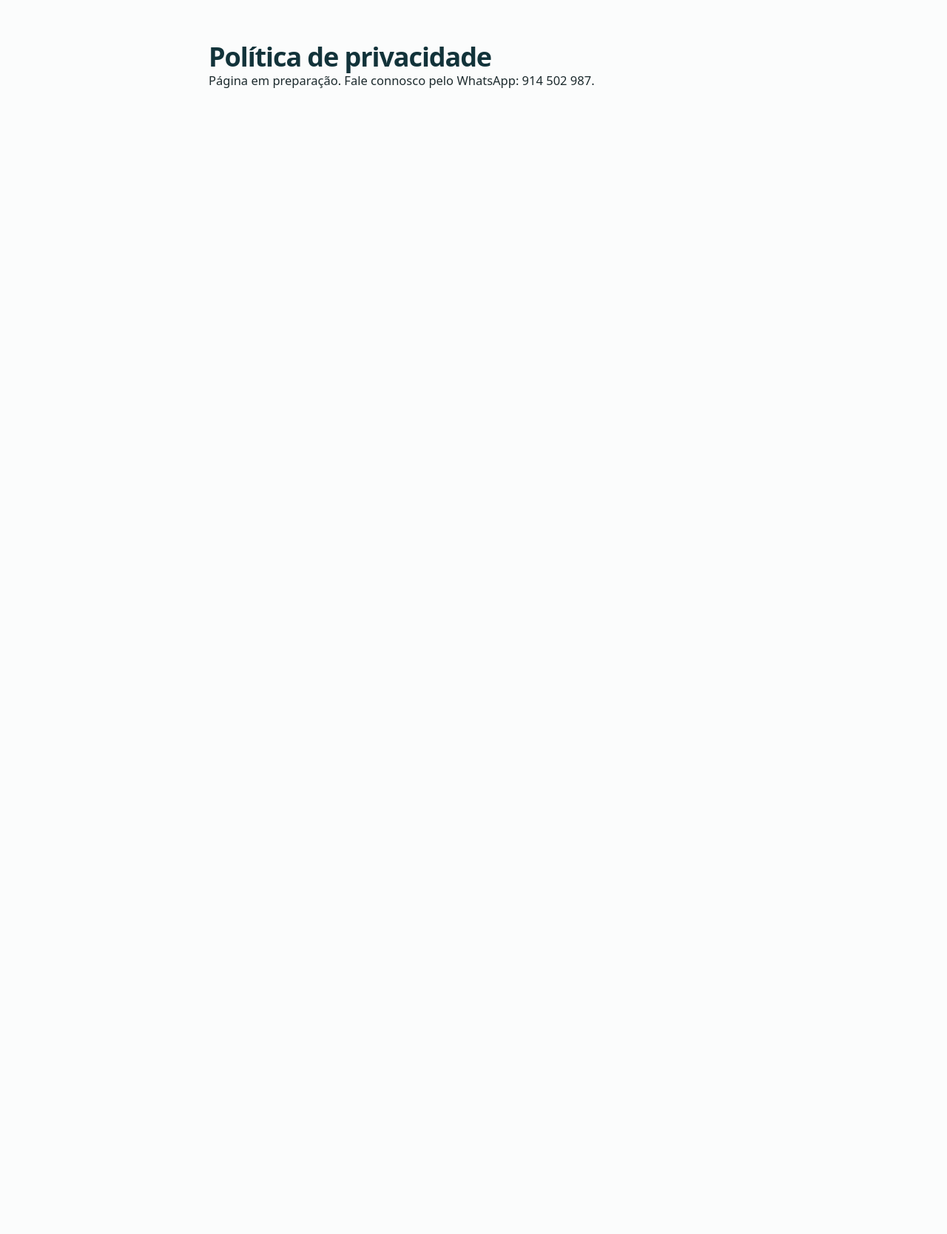
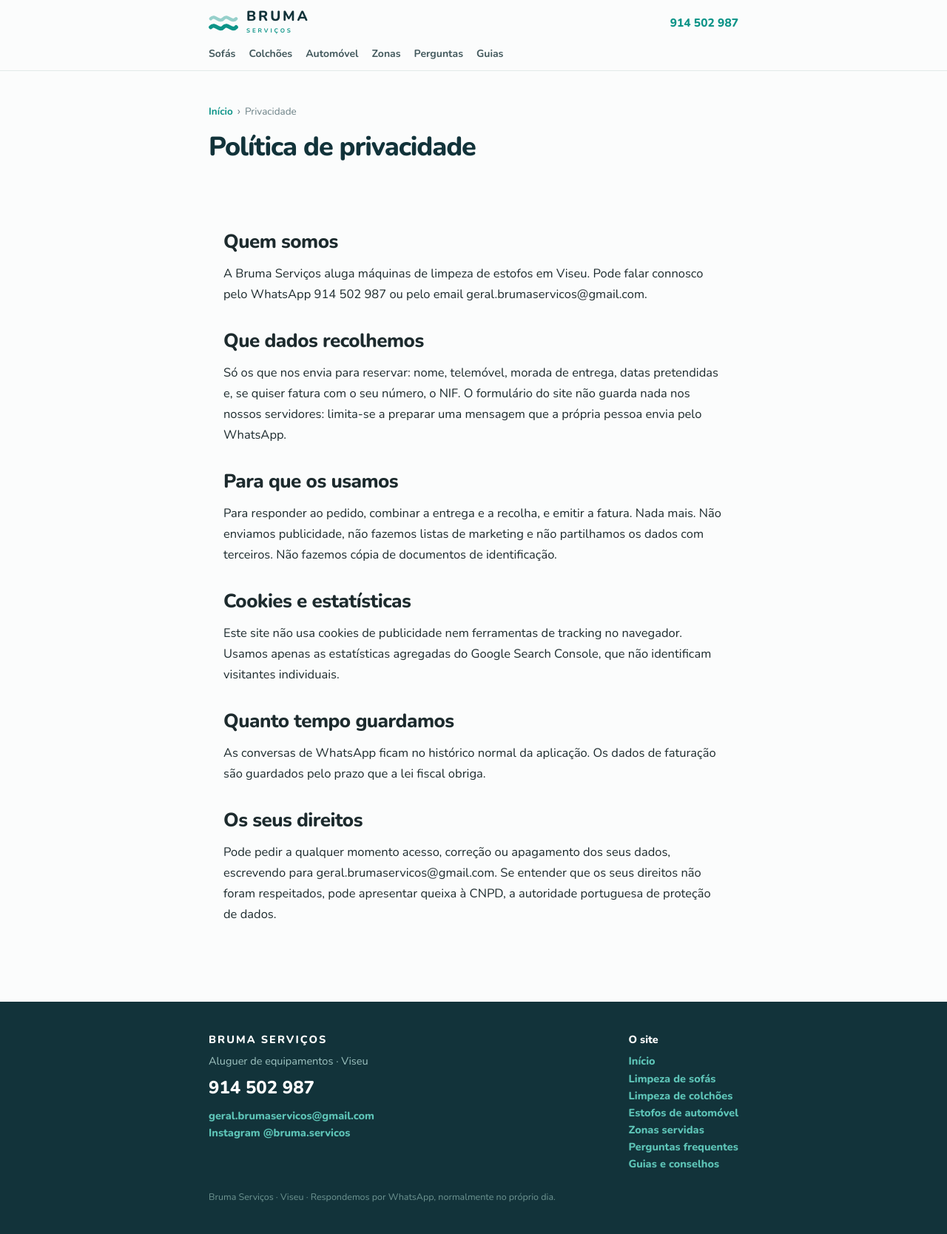
Before and after one commit to mavechfe/bruma-site, a plain HTML site: page privacidade/index.html in a window 1280 px wide. Shown: the whole page at 74% size. Before the commit the page ends 800 px from the top, so only its background shows below. Drawn offline with nearby package versions, Linux system fonts and the light colour scheme.

Commit message:
feat: privacidade, robots, sitemap, 404, CNAME
Co-Authored-By: Claude Fable 5 <noreply@anthropic.com>

```diff
--- a/privacidade/index.html
+++ b/privacidade/index.html
@@ -5,12 +5,96 @@
 <meta name="viewport" content="width=device-width, initial-scale=1.0">
 <title>Política de privacidade | Bruma Serviços</title>
 <meta name="description" content="Como tratamos os contactos e dados que nos envia ao reservar o aluguer da máquina. Sem cookies de tracking e sem partilha com terceiros.">
+<link rel="canonical" href="https://brumaservicos.pt/privacidade/">
+<link rel="icon" type="image/png" sizes="32x32" href="../assets/favicon-32.png">
+<link rel="apple-touch-icon" href="../assets/apple-touch-icon.png">
+<meta name="robots" content="noindex,follow">
+<link rel="preconnect" href="https://fonts.googleapis.com">
+<link rel="preconnect" href="https://fonts.gstatic.com" crossorigin>
+<link href="https://fonts.googleapis.com/css2?family=Nunito:wght@300;400;600;700;800;900&display=swap" rel="stylesheet">
 <link rel="stylesheet" href="../assets/site.css">
 </head>
 <body>
-<section class="pagina-interior"><div class="wrap">
-<h1>Política de privacidade</h1>
-<p>Página em preparação. Fale connosco pelo WhatsApp: 914 502 987.</p>
-</div></section>
+
+<header>
+  <div class="wrap">
+    <div class="hd">
+      <a class="marca" href="../">
+        <svg width="40" height="26" viewBox="2 14 56 36" fill="none" aria-label="Bruma">
+          <path d="M6 24c8-9 16 9 24 0s16 9 24 0" stroke="#0D9488" stroke-width="6" stroke-linecap="round" opacity=".42"/>
+          <path d="M6 40c8-9 16 9 24 0s16 9 24 0" stroke="#0D9488" stroke-width="7.5" stroke-linecap="round"/>
+        </svg>
+        <div class="txt"><div class="n">Bruma</div><div class="s">Serviços</div></div>
+      </a>
+      <a class="tel" href="https://wa.me/351914502987">914 502 987</a>
+    </div>
+    <nav class="menu">
+      <a href="../limpeza-de-sofas/">Sofás</a>
+      <a href="../limpeza-de-colchoes/">Colchões</a>
+      <a href="../estofos-automovel/">Automóvel</a>
+      <a href="../zonas-servidas/">Zonas</a>
+      <a href="../perguntas-frequentes/">Perguntas</a>
+      <a href="../blog/">Guias</a>
+    </nav>
+  </div>
+</header>
+
+<section class="pagina-interior">
+  <div class="wrap">
+    <ul class="breadcrumb">
+      <li><a href="../">Início</a></li>
+      <li>Privacidade</li>
+    </ul>
+    <h1>Política de privacidade</h1>
+  </div>
+</section>
+
+<section>
+  <div class="wrap artigo">
+    <h2>Quem somos</h2>
+    <p>A Bruma Serviços aluga máquinas de limpeza de estofos em Viseu. Pode falar connosco pelo WhatsApp 914 502 987 ou pelo email geral.brumaservicos@gmail.com.</p>
+
+    <h2>Que dados recolhemos</h2>
+    <p>Só os que nos envia para reservar: nome, telemóvel, morada de entrega, datas pretendidas e, se quiser fatura com o seu número, o NIF. O formulário do site não guarda nada nos nossos servidores: limita-se a preparar uma mensagem que a própria pessoa envia pelo WhatsApp.</p>
+
+    <h2>Para que os usamos</h2>
+    <p>Para responder ao pedido, combinar a entrega e a recolha, e emitir a fatura. Nada mais. Não enviamos publicidade, não fazemos listas de marketing e não partilhamos os dados com terceiros. Não fazemos cópia de documentos de identificação.</p>
+
+    <h2>Cookies e estatísticas</h2>
+    <p>Este site não usa cookies de publicidade nem ferramentas de tracking no navegador. Usamos apenas as estatísticas agregadas do Google Search Console, que não identificam visitantes individuais.</p>
+
+    <h2>Quanto tempo guardamos</h2>
+    <p>As conversas de WhatsApp ficam no histórico normal da aplicação. Os dados de faturação são guardados pelo prazo que a lei fiscal obriga.</p>
+
+    <h2>Os seus direitos</h2>
+    <p>Pode pedir a qualquer momento acesso, correção ou apagamento dos seus dados, escrevendo para geral.brumaservicos@gmail.com. Se entender que os seus direitos não foram respeitados, pode apresentar queixa à CNPD, a autoridade portuguesa de proteção de dados.</p>
+  </div>
+</section>
+
+<footer>
+  <div class="wrap lin">
+    <div>
+      <div style="color:#fff;font-weight:800;letter-spacing:.14em;text-transform:uppercase">Bruma Serviços</div>
+      <div style="margin-top:6px">Aluguer de equipamentos · Viseu</div>
+      <a class="fone" href="https://wa.me/351914502987">914 502 987</a>
+      <div style="margin-top:8px"><a href="mailto:geral.brumaservicos@gmail.com">geral.brumaservicos@gmail.com</a><br>
+      <a href="https://www.instagram.com/bruma.servicos" rel="noopener">Instagram @bruma.servicos</a></div>
+    </div>
+    <div>
+      <div style="color:#fff;font-weight:800">O site</div>
+      <div style="margin-top:6px">
+        <a href="../">Início</a><br>
+        <a href="../limpeza-de-sofas/">Limpeza de sofás</a><br>
+        <a href="../limpeza-de-colchoes/">Limpeza de colchões</a><br>
+        <a href="../estofos-automovel/">Estofos de automóvel</a><br>
+        <a href="../zonas-servidas/">Zonas servidas</a><br>
+        <a href="../perguntas-frequentes/">Perguntas frequentes</a><br>
+        <a href="../blog/">Guias e conselhos</a>
+      </div>
+    </div>
+  </div>
+  <div class="wrap"><small>Bruma Serviços · Viseu · Respondemos por WhatsApp, normalmente no próprio dia.</small></div>
+</footer>
+
 </body>
 </html>
```
Also changed, not shown: 404.html (added, +28 -0 lines), sitemap.xml (added, +11 -0 lines), tools/gerar-sitemap.js (added, +25 -0 lines), robots.txt (added), 2 other files.
